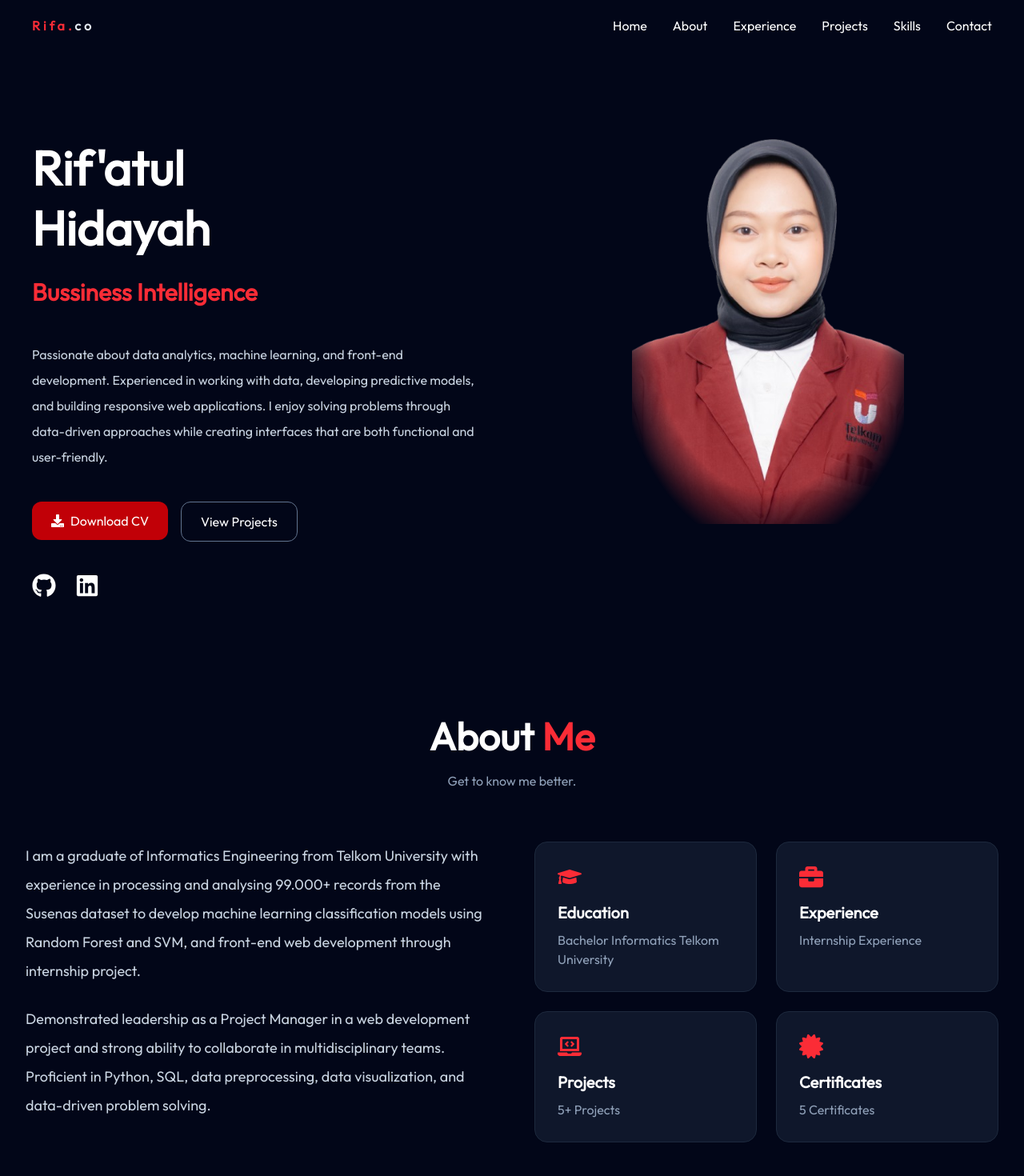
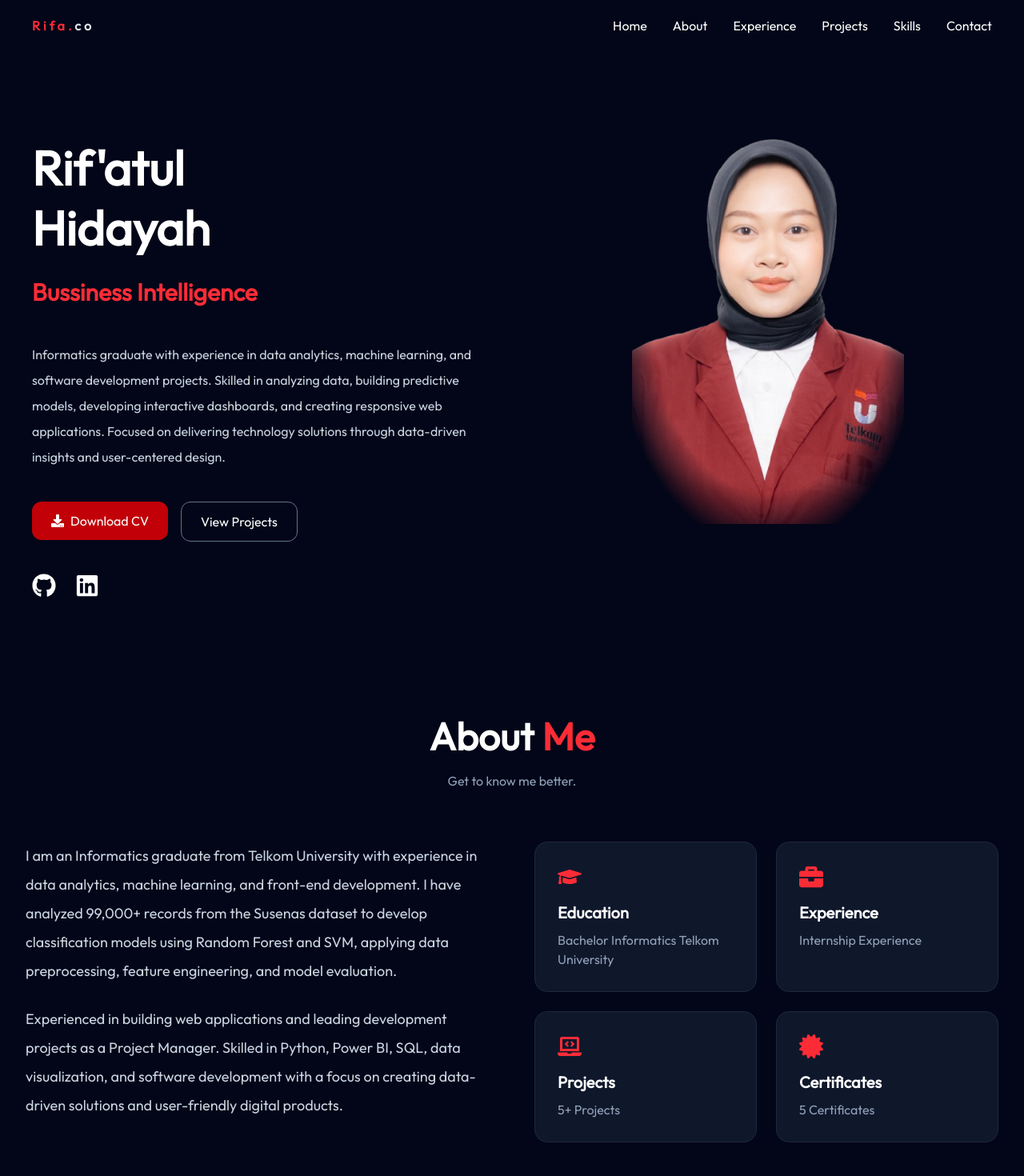
Before and after one commit to RifatulHidayah/portofolio-rifa, a React (Vite) app: page / in a window 1280 px wide. Shown: the top 1470 px of the page at 80% size. Built offline with nearby package versions, Linux system fonts and the light colour scheme.

Commit message:
Fix Vite base path

```diff
--- a/src/components/About.jsx
+++ b/src/components/About.jsx
@@ -41,18 +41,14 @@ export default function About() {
           >
 
             <p className="text-slate-300 leading-9 text-lg">
-              I am a graduate of Informatics Engineering from Telkom University
-              with experience in processing and analysing 99.000+ records from
-              the Susenas dataset to develop machine learning classification models
-              using Random Forest and SVM, and front-end web development through
-              internship project.
+              I am an Informatics graduate from Telkom University with experience in data analytics, machine learning, and front-end development.
+              I have analyzed 99,000+ records from the Susenas dataset to develop classification models using Random Forest and SVM,
+              applying data preprocessing, feature engineering, and model evaluation.
             </p>
 
             <p className="text-slate-300 leading-9 text-lg mt-6">
-              Demonstrated leadership as a Project Manager in a web development project
-              and strong ability to collaborate in multidisciplinary teams.
-              Proficient in Python, SQL, data preprocessing, data visualization,
-              and data-driven problem solving.
+              Experienced in building web applications and leading development projects as a Project Manager.
+              Skilled in Python, Power BI, SQL, data visualization, and software development with a focus on creating data-driven solutions and user-friendly digital products.
             </p>
 
           </motion.div>
--- a/src/components/Hero.jsx
+++ b/src/components/Hero.jsx
@@ -40,10 +40,9 @@ export default function Hero() {
           </div>
 
           <p className="text-slate-300 mt-8 max-w-xl leading-8">
-            Passionate about data analytics, machine learning, and front-end development.
-            Experienced in working with data, developing predictive models, and building responsive web applications.
-            I enjoy solving problems through data-driven approaches while creating interfaces
-            that are both functional and user-friendly.
+            Informatics graduate with experience in data analytics, machine learning, and software development projects.
+            Skilled in analyzing data, building predictive models, developing interactive dashboards, and creating responsive web applications.
+            Focused on delivering technology solutions through data-driven insights and user-centered design.
           </p>
 
           <div className="flex flex-wrap gap-4 mt-10">
--- a/src/components/Navbar.jsx
+++ b/src/components/Navbar.jsx
@@ -84,7 +84,7 @@ export default function Navbar() {
 
             <li>
               <Link
-                to="experiences"
+                to="experience"
                 smooth={true}
                 duration={500}
                 onClick={() => setMenuOpen(false)}
--- a/src/data/achievements.js
+++ b/src/data/achievements.js
@@ -5,43 +5,43 @@ export const achievements = [
     number: "3.76",
     title: "GPA",
     description:
-      "Graduated with a Bachelor's degree in Informatics from Telkom University.",
+      "Bachelor's degree in Informatics from Telkom University with strong academic performance.",
   },
 
   {
     id: 2,
-    icon: "💼",
-    number: "2",
-    title: "Work Experiences",
+    icon: "📊",
+    number: "Power BI",
+    title: "BI Dashboard",
     description:
-      "Experience in front-end development, website management, and digital content creation.",
+      "Developed interactive dashboards using Power BI, DAX, and data modeling to deliver data-driven insights.",
   },
 
   {
     id: 3,
-    icon: "🚀",
-    number: "9",
-    title: "Projects",
+    icon: "🤖",
+    number: "99K+",
+    title: "ML Dataset",
     description:
-      "Completed projects in machine learning, web development, mobile applications, and IoT.",
+      "Processed and analyzed large-scale Susenas dataset to develop classification models using Random Forest and SVM.",
   },
 
   {
     id: 4,
     icon: "📜",
-    number: "5",
-    title: "Certificates",
+    number: "4+",
+    title: "Certifications",
     description:
-      "Professional certifications in Data Science, Python, and Machine Learning.",
+      "Completed certifications in Data Science, Python, SQL, and Machine Learning.",
   },
 
   {
     id: 5,
-    icon: "📊",
-    number: "2",
-    title: "ML Projects",
+    icon: "💻",
+    number: "6+",
+    title: "Projects",
     description:
-      "Built predictive models using machine learning techniques for real-world datasets.",
+      "Completed projects across business intelligence, machine learning, web, and mobile development.",
   },
 
   {
@@ -50,6 +50,6 @@ export const achievements = [
     number: "PM",
     title: "Leadership",
     description:
-      "Led project planning and system analysis activities in collaborative software projects.",
+      "Led project planning, requirement analysis, and system design activities in software development projects.",
   },
 ];
--- a/src/data/skills.js
+++ b/src/data/skills.js
@@ -1,40 +1,55 @@
 export const skillCategories = [
   {
     id: 1,
-    title: "Data Analytics",
+    title: "Data & BI Analytics",
     icon: "📊",
     skills: [
       "Python",
       "SQL",
+      "Excel",
+      "Power BI",
+      "DAX",
+      "Power Query",
       "Data Cleaning",
       "Data Visualization",
-      "Machine Learning",
-      "Model Evaluation",
+      "Dashboard Development",
+      "Data Modeling",
     ],
   },
 
   {
     id: 2,
-    title: "Web Development",
+    title: "Machine Learning",
+    icon: "🤖",
+    skills: [
+      "Data Preprocessing",
+      "Exploratory Data Analysis",
+      "Imbalanced Data Handling",
+      "Feature Engineering",
+      "Predictive Modeling",
+      "Model Evaluation",
+      "Random Forest",
+      "SVM",
+      "Linear Regression",
+      "Decision Tree",
+      "Scikit-learn",
+    ],
+  },
+
+  {
+    id: 3,
+    title: "Web & Mobile Development",
     icon: "💻",
     skills: [
       "HTML",
       "CSS",
       "JavaScript",
       "Bootstrap",
-      "WordPress",
-      "Responsive Design",
-    ],
-  },
-
-  {
-    id: 3,
-    title: "Mobile Development",
-    icon: "📱",
-    skills: [
+      "Laravel Blade",
       "Flutter",
       "Dart",
-      "Mobile UI Development",
+      "Responsive Design",
+      "UI Development",
     ],
   },
 
@@ -47,8 +62,10 @@ export const skillCategories = [
       "MySQL",
       "Google Colab",
       "VS Code",
+      "Android Studio",
       "Excel",
-      "Canva",
+      "CSV",
+      "Power BI"
     ],
   },
 ];
```
